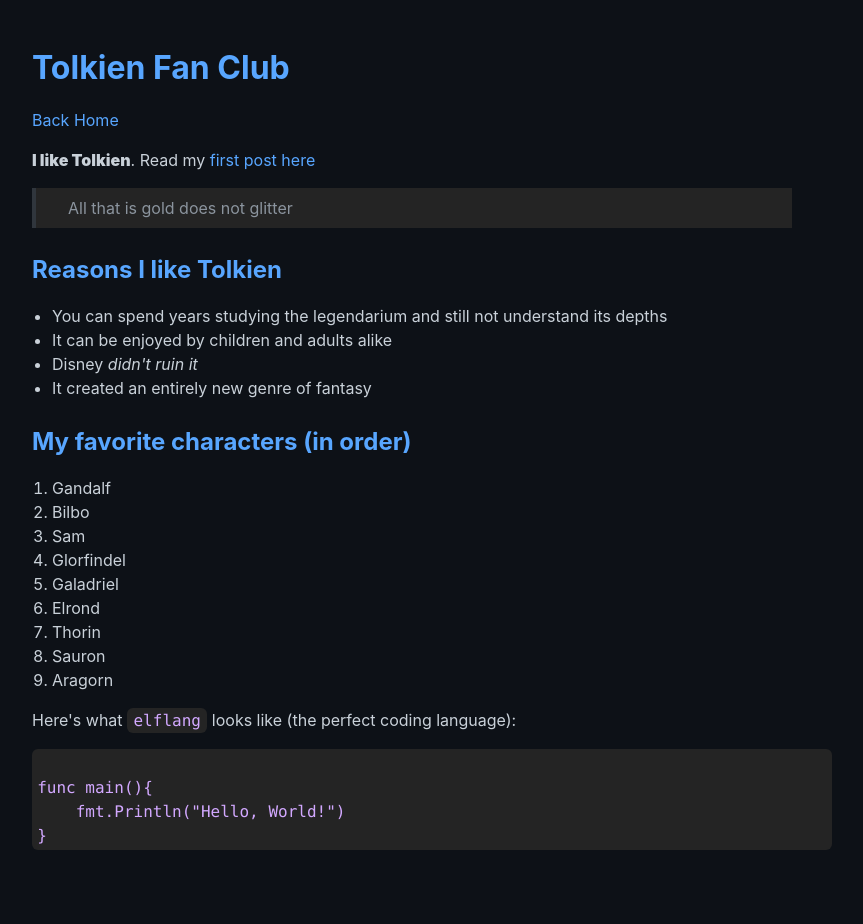
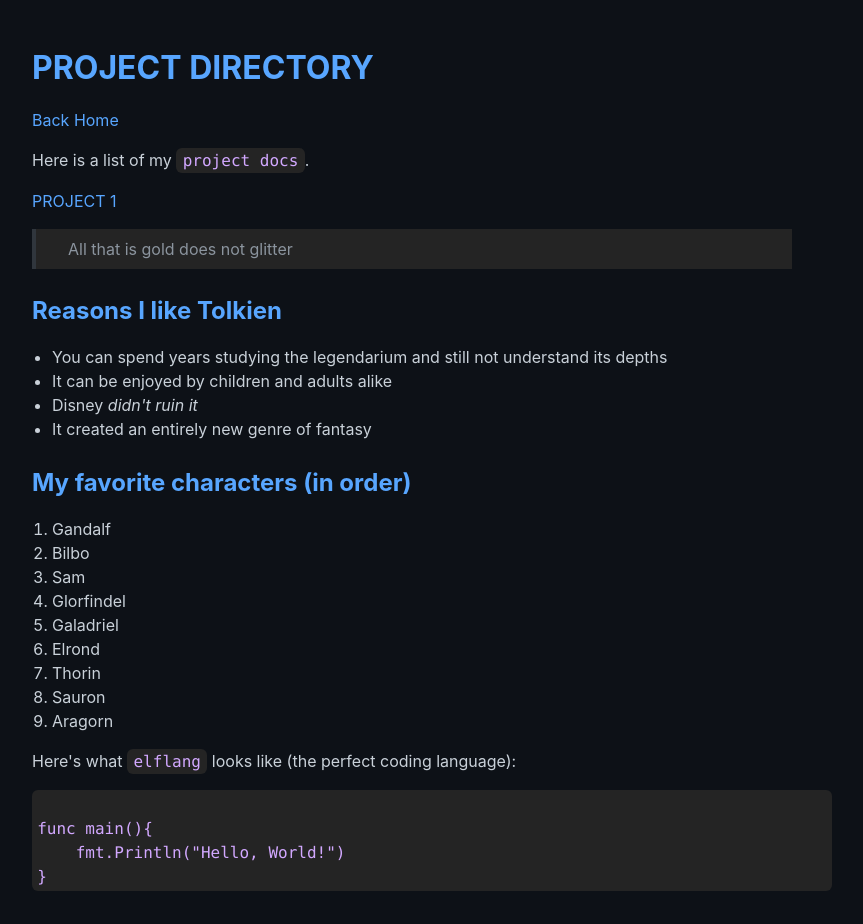
Before and after one commit to BruzaTom/Thomas.Blog, a plain HTML site: page index2.html in a window 1280 px wide. Shown: the whole page, without its empty margins (208-1071 px from the left). Before the commit the page ends 883 px from the top, so only its background shows below. Drawn offline with Linux system fonts and the light colour scheme.

Commit message:
editing pages

```diff
--- a/index2.html
+++ b/index2.html
@@ -4,13 +4,13 @@
 <head>
     <meta charset="utf-8">
     <meta name="viewport" content="width=device-width, initial-scale=1">
-    <title> Tolkien Fan Club </title>
+    <title> PROJECT DIRECTORY </title>
     <link href="static/index.css" rel="stylesheet">
 </head>
 
 <body>
     <article>
-        <div><h1>Tolkien Fan Club</h1><p><a href="index.html">Back Home</a></p><p><b>I like Tolkien</b>. Read my <a href="index3.html">first post here</a></p><blockquote>All that is gold does not glitter</blockquote><h2>Reasons I like Tolkien</h2><ul><li>You can spend years studying the legendarium and still not understand its depths</li>
+        <div><h1>PROJECT DIRECTORY</h1><p><a href="index.html">Back Home</a></p><p>Here is a list of my <code>project docs</code>.</p><p><a href="index3.html">PROJECT 1</a></p><blockquote>All that is gold does not glitter</blockquote><h2>Reasons I like Tolkien</h2><ul><li>You can spend years studying the legendarium and still not understand its depths</li>
 <li>It can be enjoyed by children and adults alike</li>
 <li>Disney <i>didn't ruin it</i></li>
 <li>It created an entirely new genre of fantasy</li></ul><h2>My favorite characters (in order)</h2><ol><li>Gandalf</li>
```
Also changed, not shown: 1 other file.
